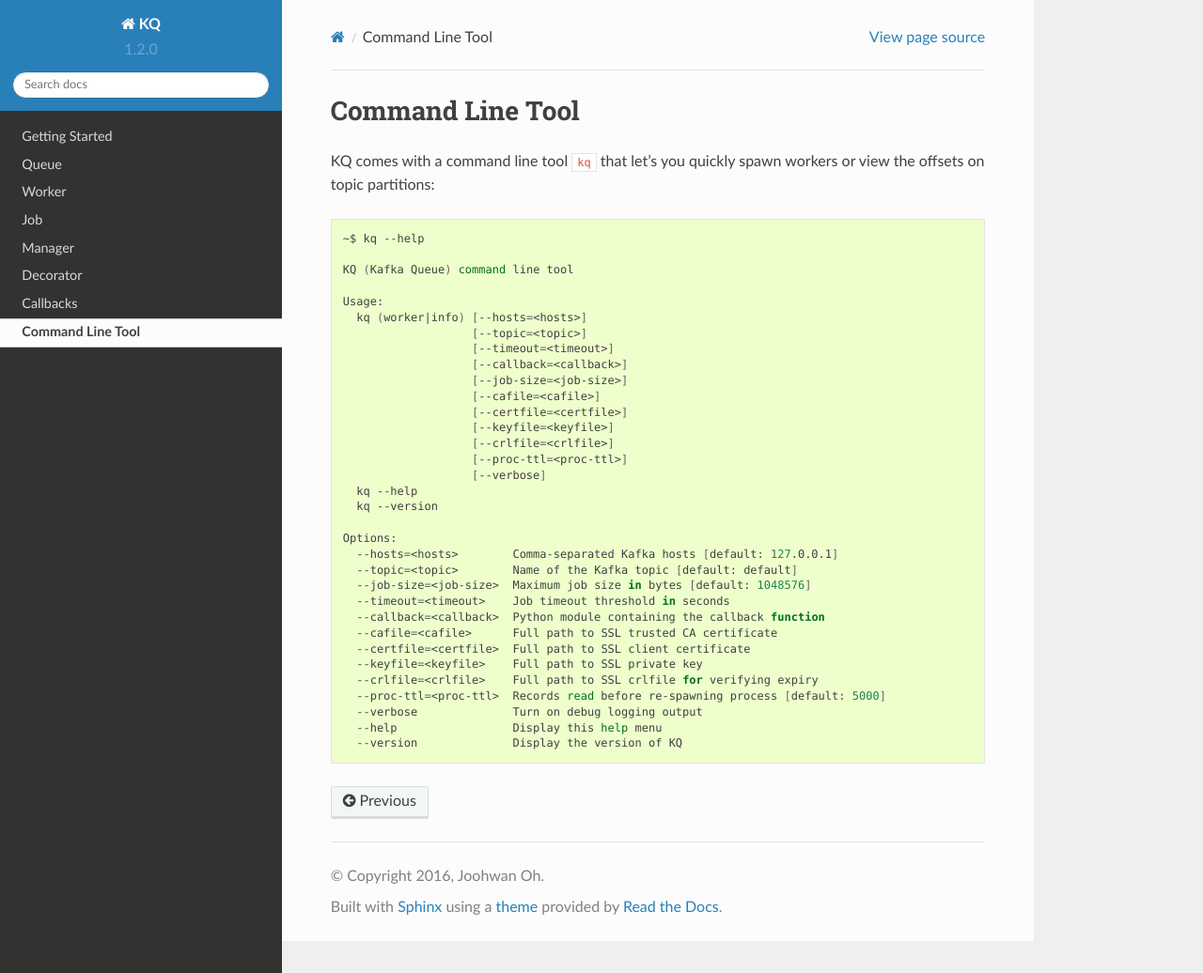
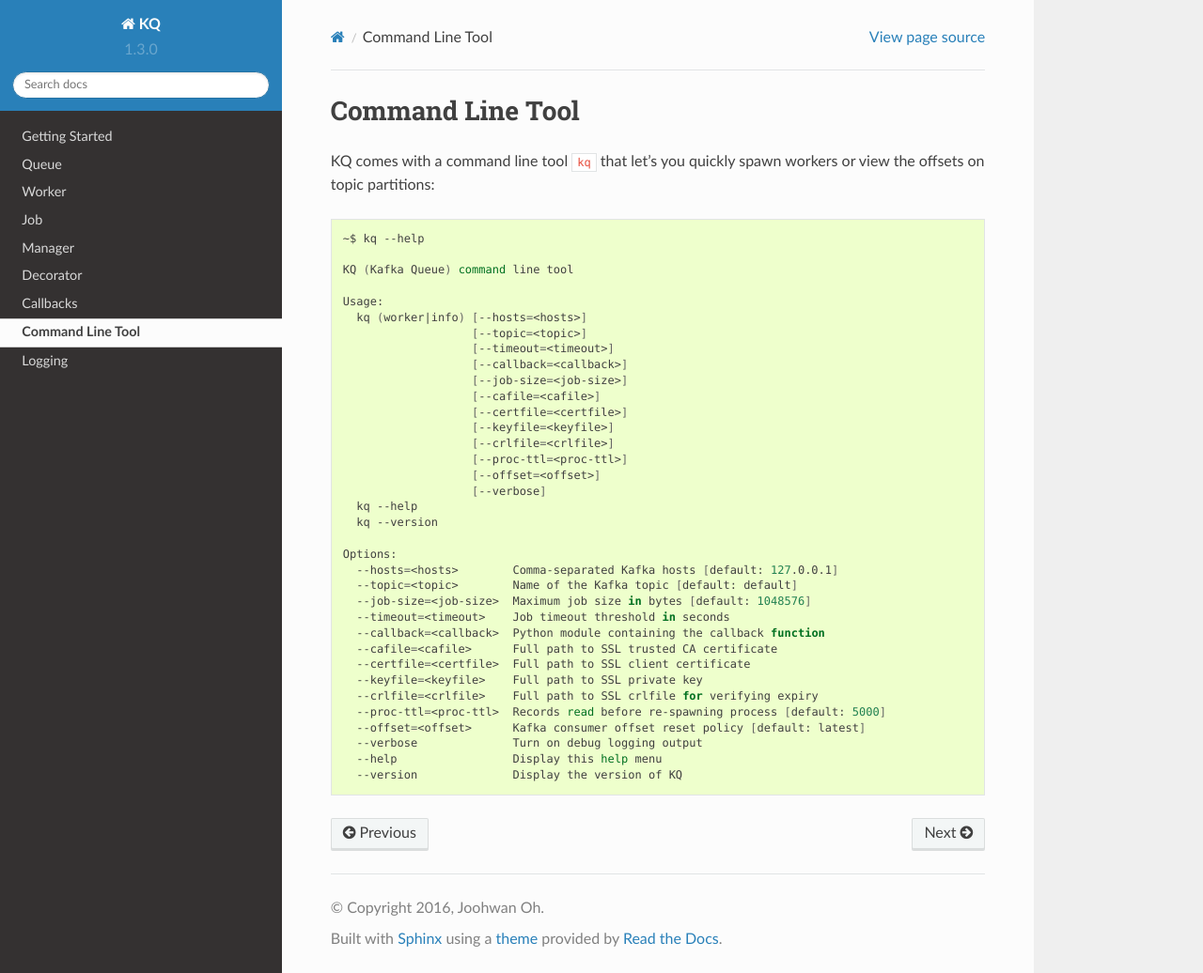
Before and after one commit to joowani/kq, a Sphinx documentation site: the page built from docs/cli.rst, in a window 1280 px wide and 1036 px high. Shown: the whole window at 94% size. Built offline with Sphinx 7.4.7 and the Read the Docs theme 2.0.0, drawn with Linux system fonts in a browser that asks for light colours.

Commit message:
Add offset_policy parameter to Worker class and add documentation for logging

```diff
--- a/docs/cli.rst
+++ b/docs/cli.rst
@@ -23,6 +23,7 @@
                        [--keyfile=<keyfile>]
                        [--crlfile=<crlfile>]
                        [--proc-ttl=<proc-ttl>]
+                       [--offset=<offset>]
                        [--verbose]
       kq --help
       kq --version
@@ -38,6 +39,7 @@
       --keyfile=<keyfile>    Full path to SSL private key
       --crlfile=<crlfile>    Full path to SSL crlfile for verifying expiry
       --proc-ttl=<proc-ttl>  Records read before re-spawning process [default: 5000]
+      --offset=<offset>      Kafka consumer offset reset policy [default: latest]
       --verbose              Turn on debug logging output
       --help                 Display this help menu
       --version              Display the version of KQ
--- a/docs/index.rst
+++ b/docs/index.rst
@@ -52,6 +52,7 @@
     decorator
     callback
     cli
+    logging
 
 
 Credits
--- a/kq/version.py
+++ b/kq/version.py
@@ -1 +1 @@
-VERSION = '1.2.0'
+VERSION = '1.3.0'
```
Also changed, not shown: docs/logging.rst (added, +38 -0 lines), 3 other files.
